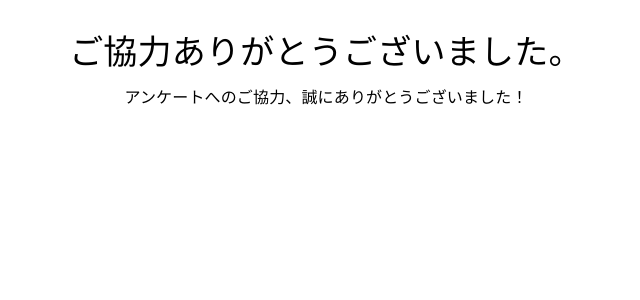
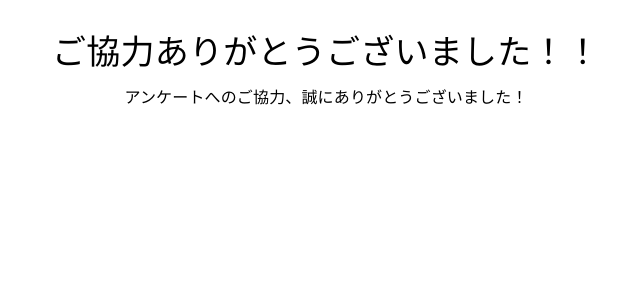
Before and after one commit to Okusan11/c-links-survey, a React (Create React App) app: page /thankyou in a window 1280 px wide. Shown: the top 300 px of the page, without its empty margins (314-954 px from the left). Built offline with nearby package versions, Linux system fonts and the light colour scheme.

Commit message:
modify thankyou

```diff
--- a/src/components/Thankyou.tsx
+++ b/src/components/Thankyou.tsx
@@ -5,7 +5,7 @@ const ThankYou: React.FC = () => {
   return (
     <Box sx={{ textAlign: 'center', padding: 4 }}>
       <Typography variant="h4" gutterBottom>
-        ご協力ありがとうございました。
+        ご協力ありがとうございました！！
       </Typography>
       <Typography variant="body1">
         アンケートへのご協力、誠にありがとうございました！
```
